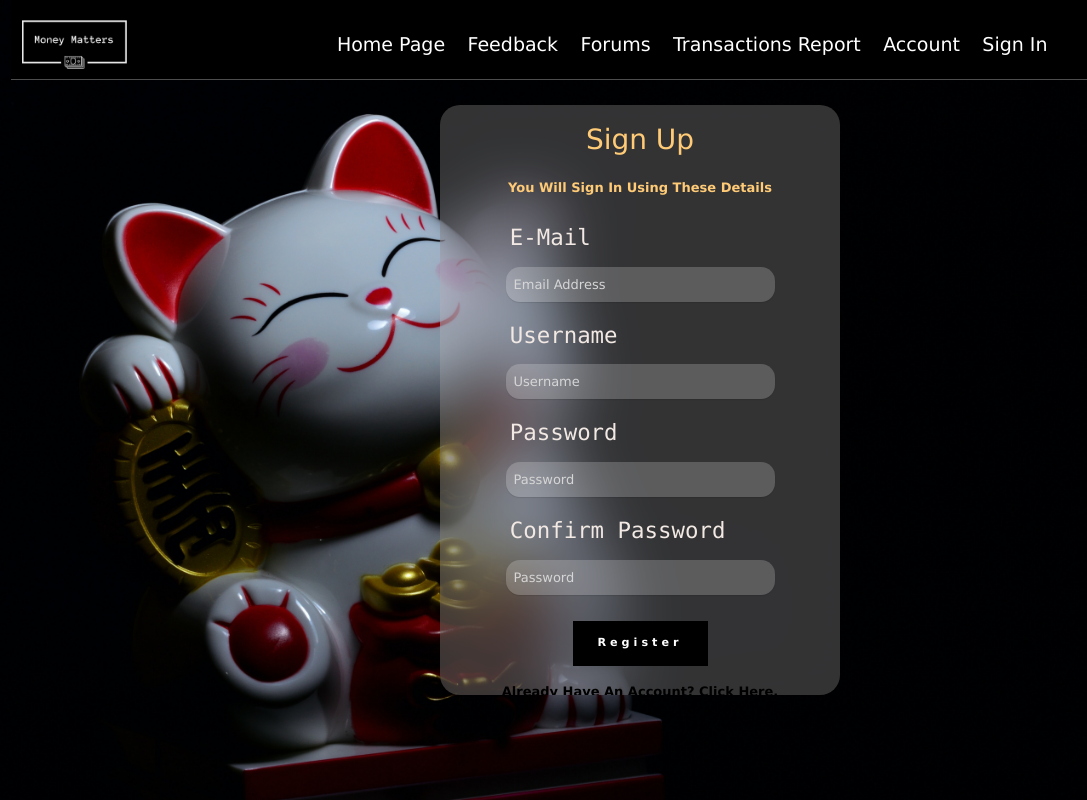
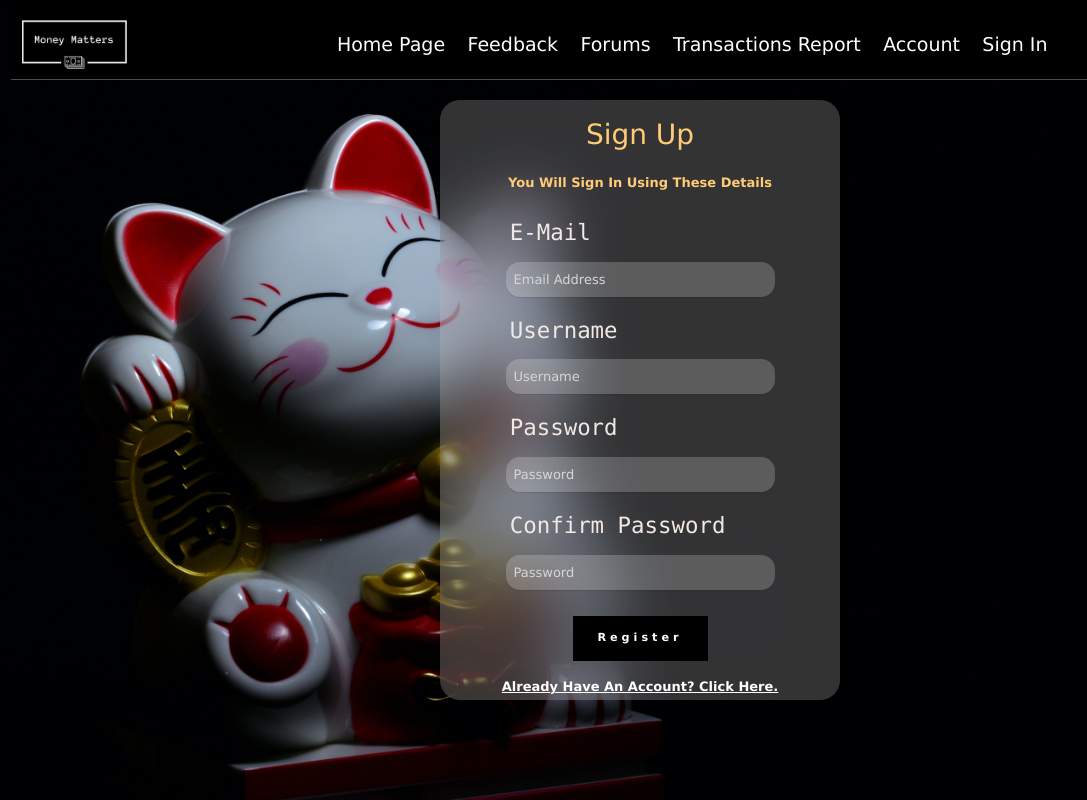
Before and after one commit to IAmSmolBoy/Money-Matters, an Angular app: page /register in a window 1280 px wide. Shown: the top 800 px of the page, without its empty margins (0-1087 px from the left). Built offline with nearby package versions, Linux system fonts and the light colour scheme.

Commit message:
updated margins and color
updated margins and color

```diff
--- a/src/app/pages/login/login.component.css
+++ b/src/app/pages/login/login.component.css
@@ -120,7 +120,7 @@ body {
   margin-top:13px;
   font-size: 13px;
   font-weight: bold;
-  color: black;
+  color: white;
 }
 
 .registertitle:hover{
--- a/src/app/pages/register/register.component.css
+++ b/src/app/pages/register/register.component.css
@@ -17,7 +17,7 @@ body {
 #form-container-1 {
   position: relative;
   width: 400px;
-  height: 590px;
+  height: 600px;
   align-self: center;
   text-align: center;
   background-color: rgba(255,255,255,0.2);
@@ -122,7 +122,7 @@ body {
   margin-top:13px;
   font-size: 13px;
   font-weight: bold;
-  color: black;
+  color: white;
 }
 
 .logintitle:hover{
```
